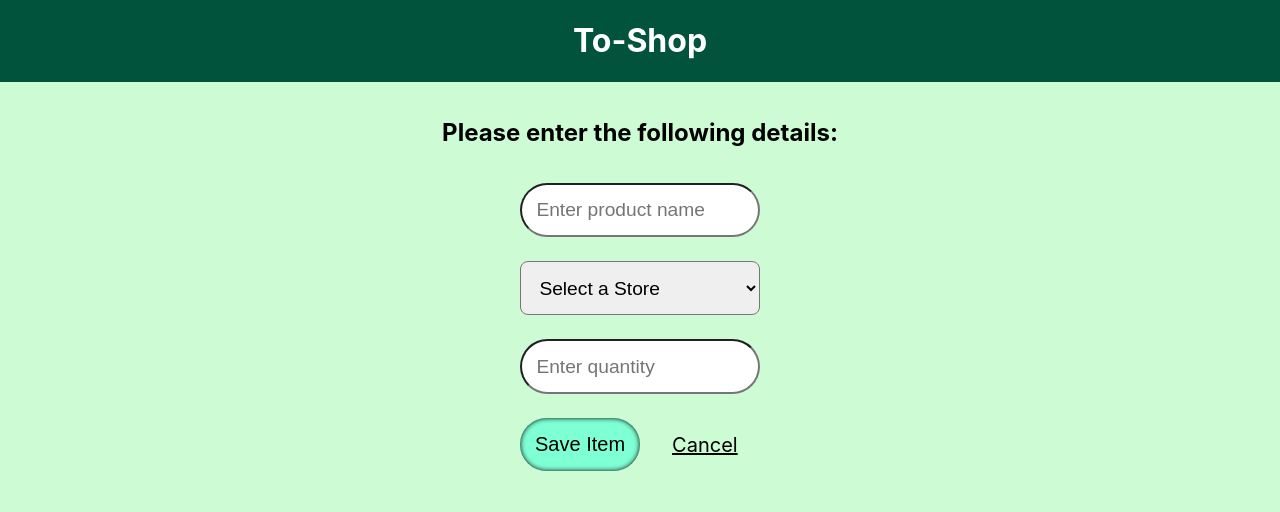
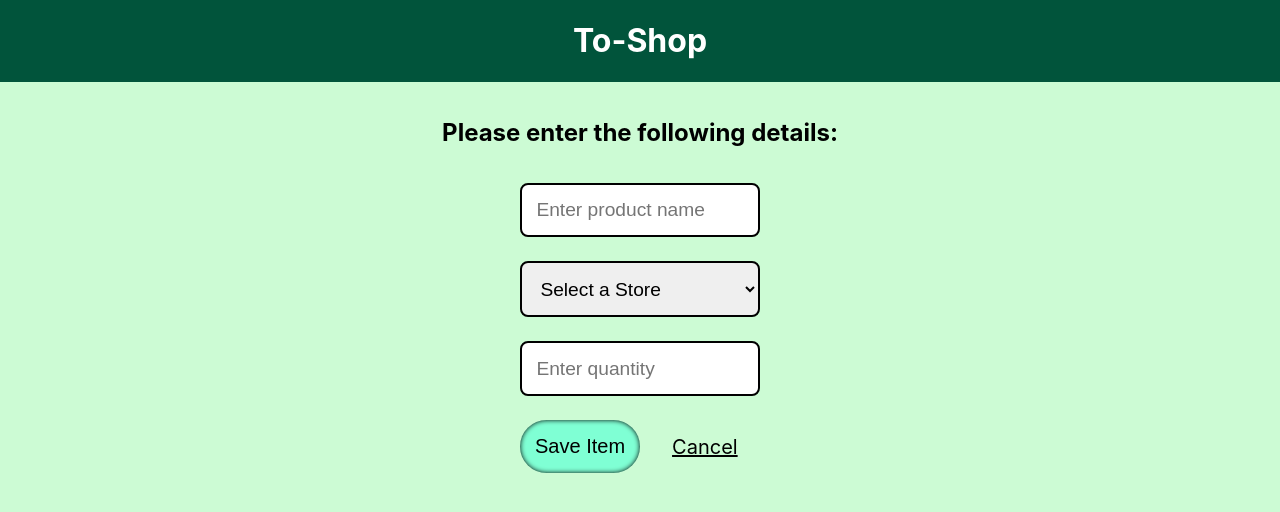
Before and after one commit to maha0134/mad9135-p1-react-crud, a React (Create React App) app: page /#/addItem in a window 1280 px wide. Shown: the top 512 px of the page. Built offline with nearby package versions, Linux system fonts and the light colour scheme.

Commit message:
select working

```diff
--- a/src/components/Form/Form.js
+++ b/src/components/Form/Form.js
@@ -9,6 +9,14 @@ export default function Form({ item }) {
     itemClicked,
     cancelButtonClicked,
   ] = useList();
+  const stores = [
+    "Dollarama",
+    "Loblaw",
+    "Walmart",
+    "SuperStore",
+    "Toys R Us",
+    "Other",
+  ];
   const navigate = useNavigate();
   function formSubmitted(ev) {
     ev.preventDefault();
@@ -37,12 +45,23 @@ export default function Form({ item }) {
 
       <select name="storeName" required>
         <option value="">Select a Store</option>
-        <option value="Dollarama">Dollarama</option>
+        {stores.map((store, index) => {
+            if (item&&"id" in item) {
+              if (item.selectedIndex === index)
+                return (
+                  <option defaultValue={store} selected>
+                    {store}
+                  </option>
+                );
+            }
+              return <option defaultValue={store}>{store}</option>;
+          })}
+        {/* <option value="Dollarama">Dollarama</option>
         <option value="Loblaw">Loblaw</option>
         <option value="Walmart">Walmart</option>
         <option value="SuperStore">SuperStore</option>
         <option value="Toys R US">Toys R US</option>
-        <option value="Other">Other</option>
+        <option value="Other">Other</option> */}
       </select>
       <label htmlFor="name" className="screen-reader-text">
         Store Name
--- a/src/components/Form/form.css
+++ b/src/components/Form/form.css
@@ -10,11 +10,10 @@ form input,
 select {
   font-size: 1.2rem;
   padding: 0.75em;
-  border-radius: 3rem;
-}
-form select {
+  border: 2px solid black;
   border-radius: 0.5rem;
 }
+
 .form-btn {
   padding: 0.75em 0.75em;
   margin: 0;
--- a/src/components/ListItem/ListItem.css
+++ b/src/components/ListItem/ListItem.css
@@ -4,6 +4,7 @@
   padding: 0;
   background-color: transparent;
   border: none;
+  cursor: pointer;
 }
 svg {
   width: 100%;
--- a/src/context/listContext.js
+++ b/src/context/listContext.js
@@ -17,6 +17,7 @@ function ListProvider(props) {
     const listItem = {
       name: form.name.value,
       storeName: form.storeName.value,
+      selectedIndex: form.storeName.selectedIndex,
       quantity: form.quantity.value ? form.quantity.value : 1,
     };
     if (editItemIndex === null) {
--- a/src/index.css
+++ b/src/index.css
@@ -1,3 +1,9 @@
+*,
+*:after,
+*::before {
+  box-sizing: border-box;
+}
+
 body {
   margin: 0;
   min-height: 100vh;
```
